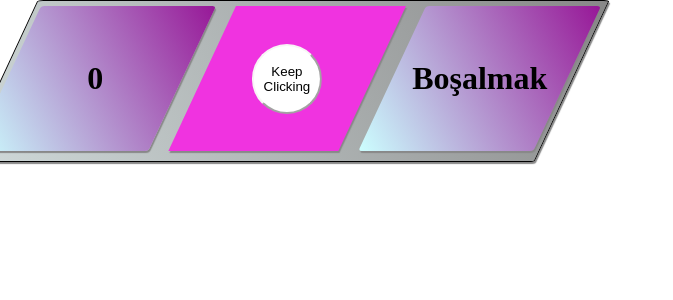
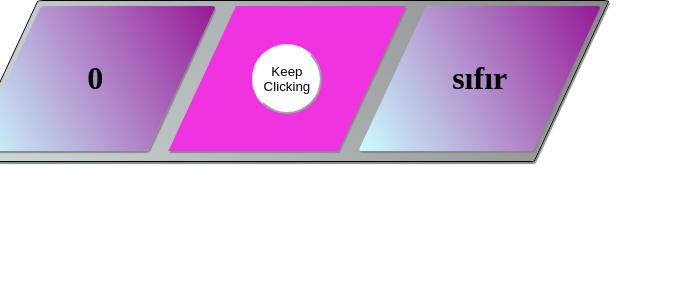
Before and after one commit to tylerfurgalack/Button-App, a React (Create React App) app: page / in a window 1280 px wide. Shown: the top 300 px of the page, without its empty margins (0-673 px from the left). Built offline with nearby package versions, Linux system fonts and the light colour scheme.

Commit message:
still buggs but getting close

```diff
--- a/src/components/wordCounter.js
+++ b/src/components/wordCounter.js
@@ -39,9 +39,9 @@ function WordCounter(props) {
   ];
   useEffect(() => {
     if (props.count === 31) {
-      setTimeout(3000);
+      setTimeout(()=> props.setText("sıfır"),3000);
     }
-  }, [props.setText("Boşalmak")]);
+  }, [props.text]);
   if (props.count <= numArry.length) {
     for (let i = 0; i < props.count; i++) {
       props.setText (numArry[i]);
```
